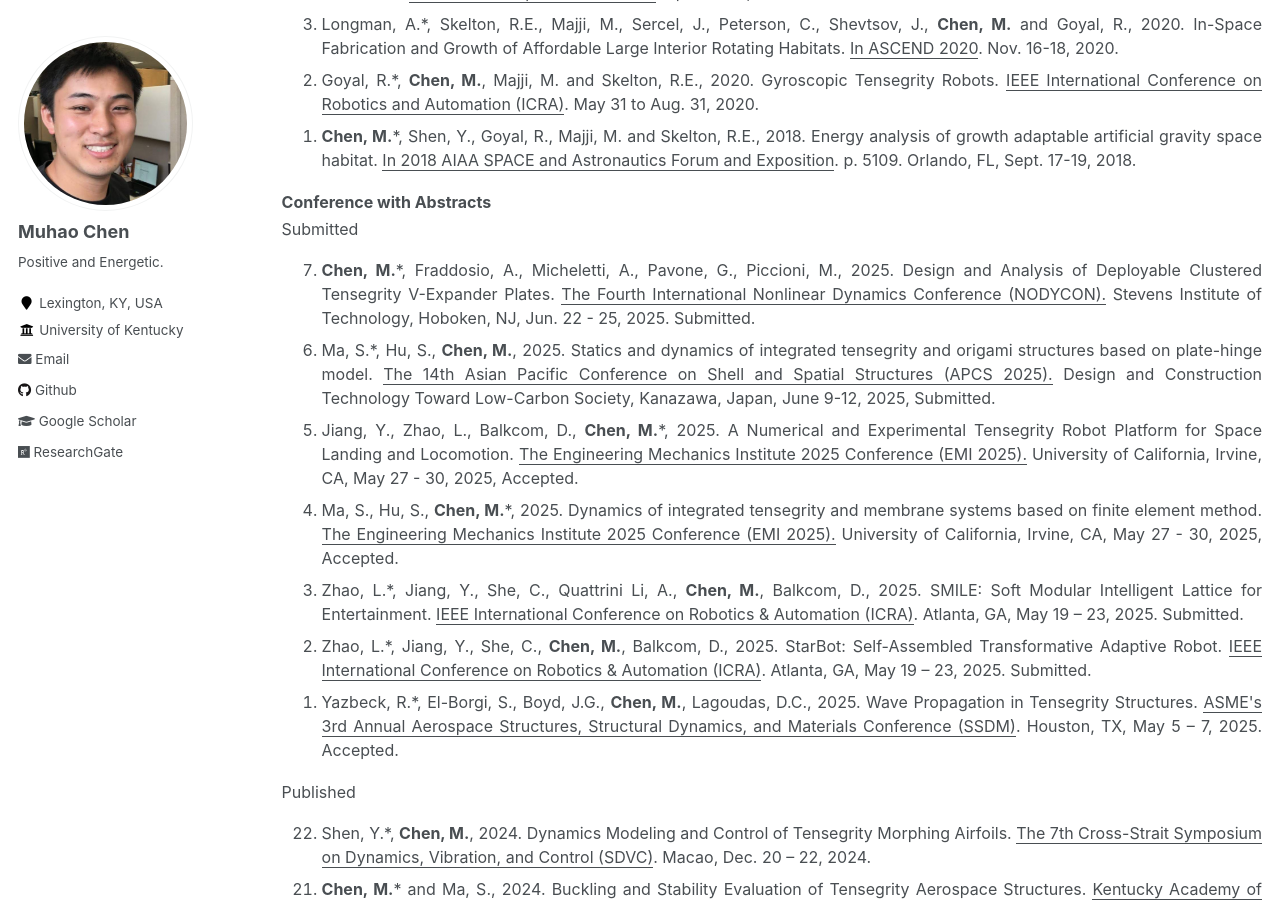
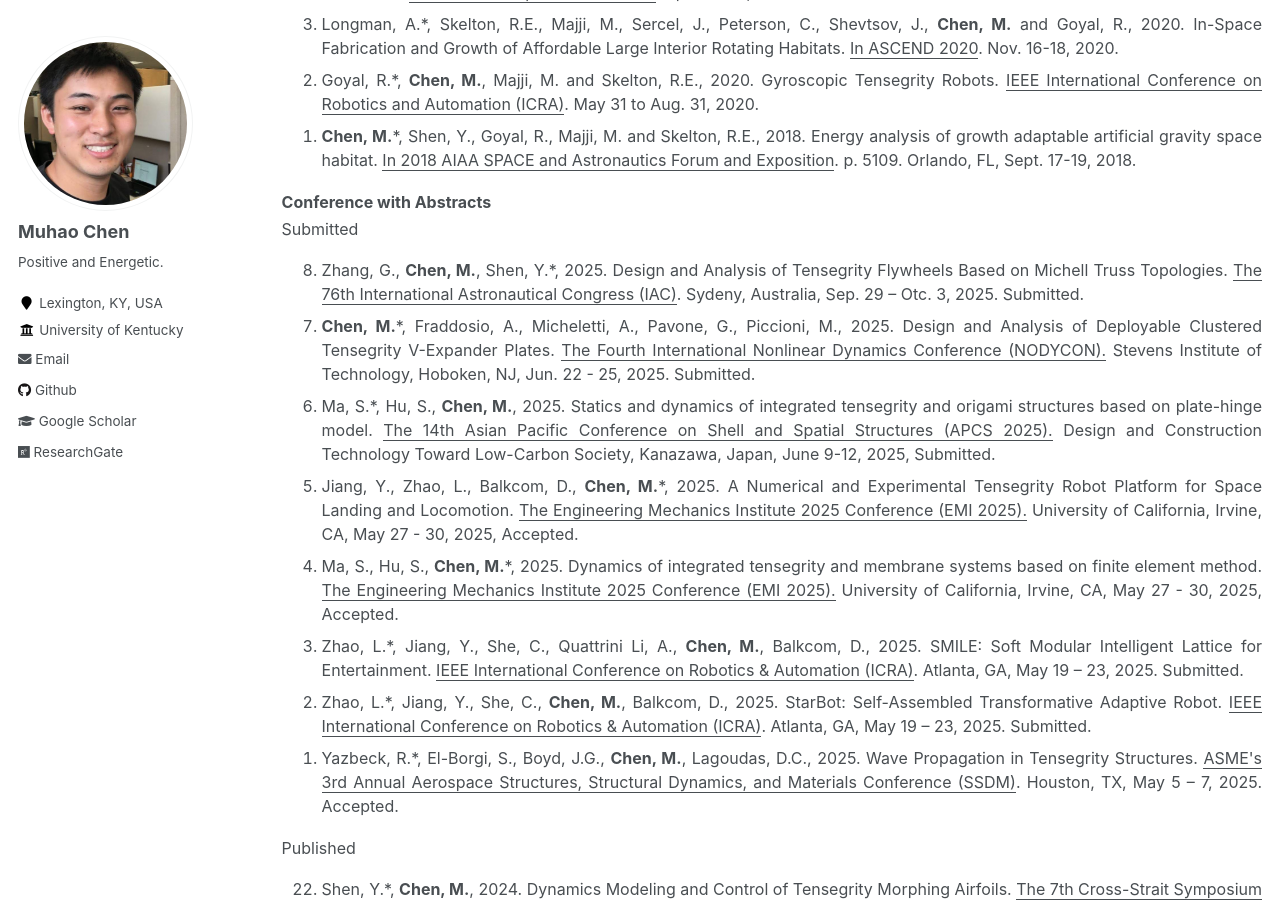
Before and after one commit to Muhao-Chen/muhao-chen.github.io, a Jekyll site: the page built from _pages/publication.md, in a window 1280 px wide and 900 px high, scrolled down 4030 px. Built offline with Jekyll 4.4.1, drawn with Linux system fonts in a browser that asks for light colours.

Commit message:
Update publication.md

```diff
--- a/_pages/publication.md
+++ b/_pages/publication.md
@@ -111,6 +111,7 @@ Published
 <strong>Conference with Abstracts</strong><br/>
 Submitted
 <ol reversed>
+<li>Zhang, G., <strong>Chen, M.</strong>, Shen, Y.*, 2025. Design and Analysis of Tensegrity Flywheels Based on Michell Truss Topologies. <u>The 76th International Astronautical Congress (IAC)</u>. Sydeny, Australia, Sep. 29 – Otc. 3, 2025. Submitted. </li>
 <!-- <li>Jiang, Y., Zhao, L., Balkcom, D., <strong>Chen, M.</strong>*, 2025. A Numerical and Experimental Tensegrity Robot Platform for Space Landing and Locomotion. <u>Engineering Mechanics Institute Conference 2025 (EMI 2025)</u>. Anaheim, CA, May 27, 2025. Submitted.</li> -->
 <!-- <li>Ma, S., Hu, S., <strong>Chen, M.</strong>*, 2025. Dynamics of integrated tensegrity and membrane systems based on finite element method. <u>Engineering Mechanics Institute Conference 2025 (EMI 2025)</u>. Anaheim, CA, May 27, 2025. Submitted.</li> -->
 <li><strong>Chen, M.</strong>*, Fraddosio, A., Micheletti, A., Pavone, G., Piccioni, M., 2025. Design and Analysis of Deployable Clustered Tensegrity V-Expander Plates. <u>The Fourth International Nonlinear Dynamics Conference (NODYCON).</u> Stevens Institute of Technology, Hoboken, NJ, Jun. 22 - 25, 2025. Submitted.</li>
```
